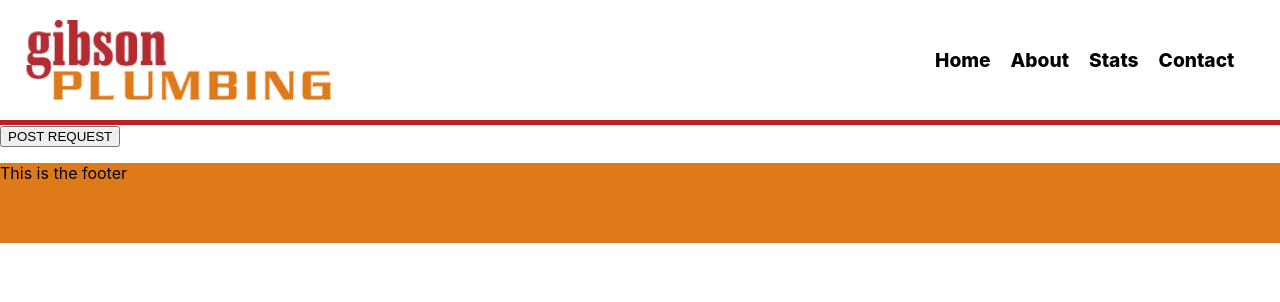
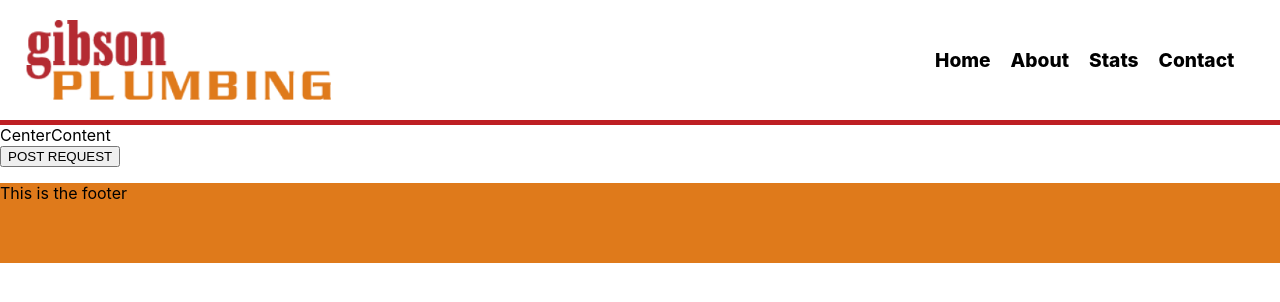
Before and after one commit to JS-goose/gibson-code-challenge, a React (Create React App) app: page / in a window 1280 px wide. Shown: the top 302 px of the page. Built offline with nearby package versions, Linux system fonts and the light colour scheme.

Commit message:
imported CenterContent

```diff
--- a/src/App.js
+++ b/src/App.js
@@ -2,6 +2,7 @@ import React, { Component } from 'react';
 import axios from 'axios';
 import qs from 'qs';
 import Nav from './components/Nav/Nav';
+import CenterContent from './components/CenterContent/CenterContent';
 import Footer from './components/Footer/Footer';
 
 const makePostRequest = () => {
@@ -34,6 +35,7 @@ class App extends Component {
     return (
       <div className="App">
         <Nav />
+        <CenterContent />
         <button onClick={() => makePostRequest()}>POST REQUEST</button>
         <Footer />
       </div>
--- /dev/null
+++ b/src/components/CenterContent/CenterContent.js
@@ -0,0 +1,14 @@
+import React, { Component }from 'react';
+
+class CenterContent extends Component {
+    render() {
+        return (
+            <div>
+                CenterContent
+            </div>
+        )
+    }
+
+}
+
+export default CenterContent;
```
